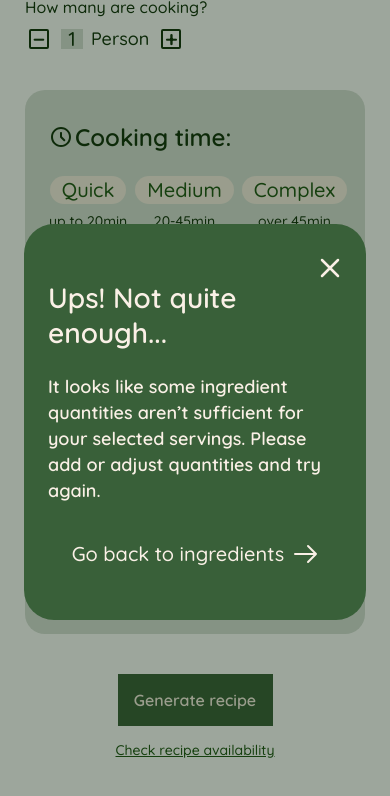
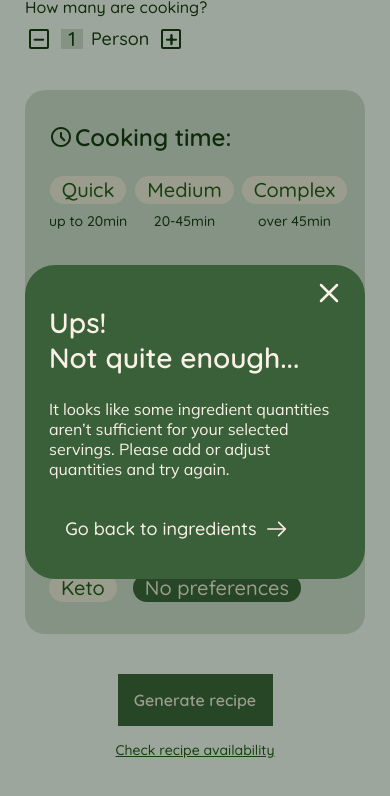
Before and after one commit to OlegOlanovski/Code-a-Cuisine, an Angular app: page /generate-recipe/preferences in a window 390 px wide. Both pictures are taken after a click on the button "Generate recipe". Shown: the part 320-1116 px from the top of the page. Built offline with nearby package versions, Linux system fonts and the light colour scheme; no server answers.

Commit message:
fix: align mobile preferences popup with design

```diff
--- a/src/app/pages/preferences/preferences.html
+++ b/src/app/pages/preferences/preferences.html
@@ -153,7 +153,9 @@
 
           <div class="error-popup-content">
             <div class="error-popup-copy">
-              <h2 id="recipe-error-title">Ups! Not quite enough...</h2>
+              <h2 id="recipe-error-title">
+                Ups! <br class="mobile-popup-break" />Not quite enough...
+              </h2>
               <p id="recipe-error-description">
                 It looks like some ingredient quantities aren’t sufficient for your selected
                 servings. Please add or adjust quantities and try again.
--- a/src/app/pages/preferences/preferences.scss
+++ b/src/app/pages/preferences/preferences.scss
@@ -408,6 +408,10 @@
   border: 0;
 }
 
+.mobile-popup-break {
+  display: none;
+}
+
 @keyframes error-popup-move-in {
   from {
     transform: translateX(-100vw);
@@ -419,6 +423,10 @@
 }
 
 @media (max-width: 760px) {
+  .error-popup-backdrop {
+    padding: 16px;
+  }
+
   .preferences-header {
     height: 140px;
     padding: 12px 16px 0;
@@ -520,24 +528,52 @@
   }
 
   .error-popup {
+    width: min(100%, 340px);
+    height: 314px;
+    min-height: 0;
+    padding: 16px 24px 24px;
+  }
+
+  .error-popup-content {
+    height: 250px;
+  }
+
+  .error-popup-copy {
+    height: 174px;
+  }
+
+  .error-popup-copy h2 {
+    height: 70px;
+  }
+
+  .error-popup-copy p {
+    height: 80px;
+    font-family: 'Mulish', sans-serif;
+    font-size: 16px;
+    font-weight: 400;
+    line-height: 20px;
+  }
+
+  .error-popup-action {
+    width: min(100%, 254px);
+    padding: 4px 16px;
+    font-size: 18px;
+    line-height: 22px;
+
+    svg {
+      width: 20px;
+      flex-basis: 20px;
+    }
+  }
+
+  .mobile-popup-break {
+    display: initial;
+  }
+
+  .generation-error-popup {
     height: auto;
     min-height: 345px;
     padding: 32px 24px 40px;
-  }
-
-  .error-popup-content,
-  .error-popup-copy {
-    height: auto;
-  }
-
-  .error-popup-copy h2,
-  .error-popup-copy p {
-    height: auto;
-  }
-
-  .error-popup-action {
-    width: min(100%, 299px);
-    padding-inline: 18px;
   }
 }
 
--- a/src/styles.scss
+++ b/src/styles.scss
@@ -1,4 +1,4 @@
-@import url('https://fonts.googleapis.com/css2?family=Quicksand:wght@500;600&family=Ubuntu:wght@500;700&display=swap');
+@import url('https://fonts.googleapis.com/css2?family=Mulish:wght@400&family=Quicksand:wght@500;600&family=Ubuntu:wght@500;700&display=swap');
 
 * {
   box-sizing: border-box;
```
